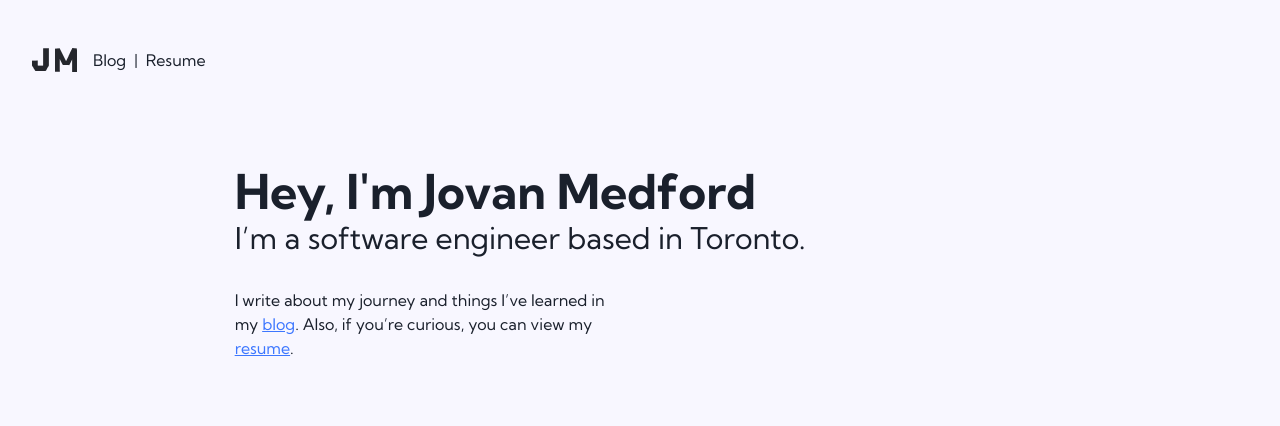
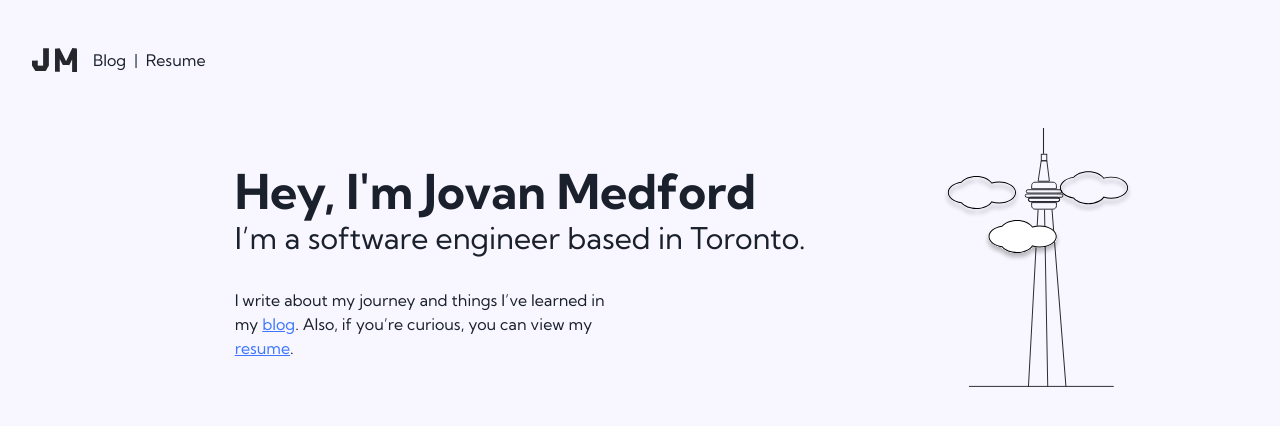
Before and after one commit to jovanmedford/jovan-medford-personal-website, a Next.js app: page / in a window 1280 px wide. Shown: the top 426 px of the page. Built offline with nearby package versions, Linux system fonts and the light colour scheme.

Commit message:
feat: add cn-tower, few cosmetic imrpoments

```diff
--- /dev/null
+++ b/src/app/_components/cn-tower/cn-tower.tsx
@@ -0,0 +1,8 @@
+import Image from "next/image";
+
+
+export function CnTower({className}: {className?: string}) {
+    return (<div className={className}>
+        <Image alt="cn tower" src="/simple-cn-tower.svg" height={270} width={188} />
+    </div>)
+}
--- /dev/null
+++ b/src/app/_components/cn-tower/index.ts
@@ -0,0 +1 @@
+export * from "./cn-tower"
--- a/src/app/page.tsx
+++ b/src/app/page.tsx
@@ -1,15 +1,15 @@
 import Link from "next/link";
 import Header from "./header";
+import { CnTower } from "./_components/cn-tower";
 
 export default function Home() {
   return (
     <>
-      <main className="inset-0 absolute bg-light h-screen pt-12 px-8">
+      <main className="inset-0 absolute bg-light h-screen pt-12 px-8 overflow-hidden">
         <Header />
         <section className="mt-14 mx-auto  flex flex-col md:grid md:grid-cols-12">
           <div
-            className="mt-10 md:col-start-3 md:col-end-11
-                          2xl:lg:col-start-4  2xl:lg:col-end-10"
+            className="mt-10 md:col-start-3 md:col-end-10"
           >
             <div className="lg:text-left">
               <h1 className="text-2xl lg:text-5xl font-bold">
@@ -31,6 +31,7 @@ export default function Home() {
               .
             </p>
           </div>
+          <CnTower className="md:col-span-3 w-fit mx-auto mt-8 md:mx-0 md:mt-0" />
         </section>
       </main>
     </>
--- a/src/app/resume/page.tsx
+++ b/src/app/resume/page.tsx
@@ -65,7 +65,7 @@ const experienceList = experience.map((item: ExperienceItem) => (
     key={item.company}
     className="-ml-4 bg-light py-4 px-4 rounded-md mb-8 md:flex"
   >
-    <div className="justify-self-center min-w-36">
+    <div className="min-w-36">
       <span className="pr-4">
         {item.startDate} - {item.endDate ? item.endDate : "PRESENT"}
       </span>
@@ -83,8 +83,8 @@ const experienceList = experience.map((item: ExperienceItem) => (
 const projectList = projects.map((project: ProjectItem) => {
   return (
     <li key={project.title} className="mb-8">
-      <div className="flex gap-2">
-        <h3 className="font-bold mb-2">
+      <div className="flex gap-2 flex-col md:flex-row">
+        <h3 className="font-bold md:mb-2">
           {project.href ? (
             <ExternalLink href={project.href} showIcon>{project.title}</ExternalLink>
           ) : (
```
Also changed, not shown: public/simple-cn-tower.svg (added).
